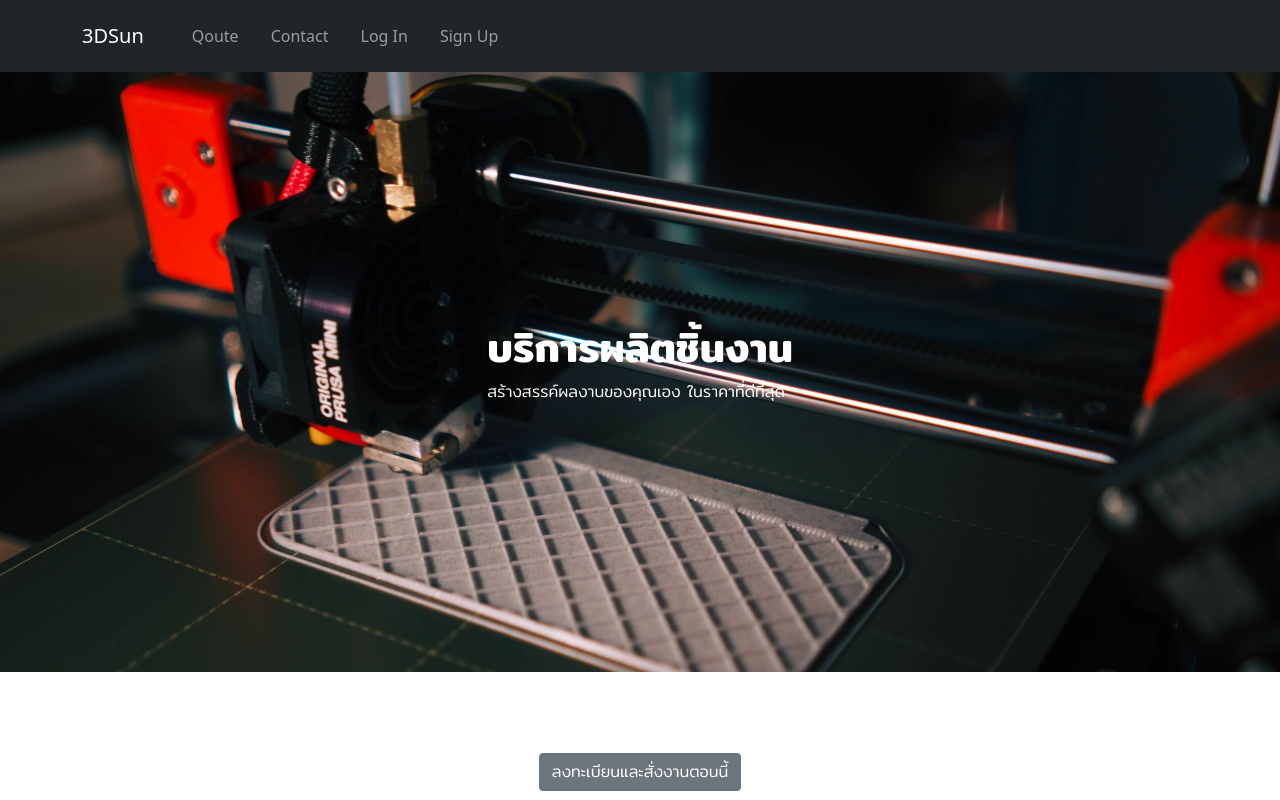
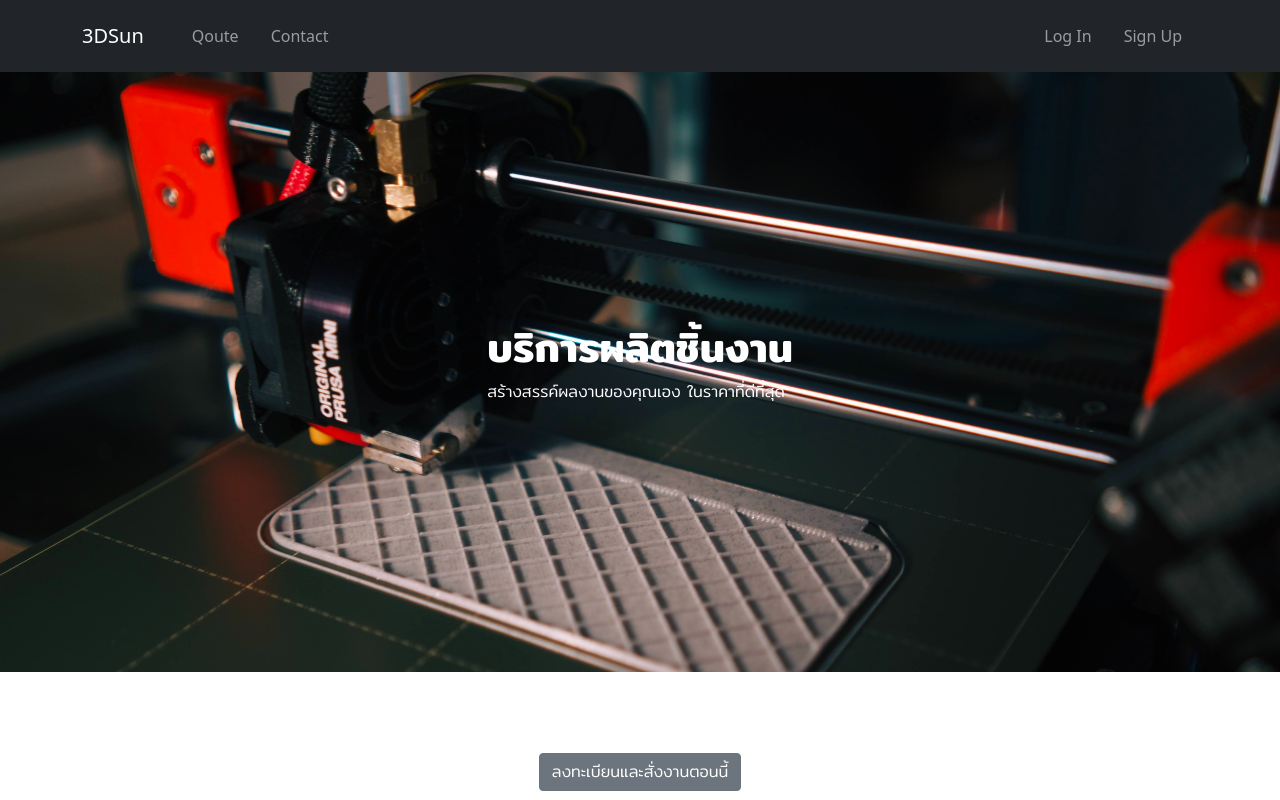
Before and after one commit to sun-23/React_3d_client_only, a React (Create React App) app: page / in a window 1280 px wide. Shown: the top 800 px of the page. Built offline with nearby package versions, Linux system fonts and the light colour scheme; no server answers; what three-orbit-controls, three-stl-loader would draw is missing.

Commit message:
fixed position nav

```diff
--- a/src/Component/NavBar.js
+++ b/src/Component/NavBar.js
@@ -26,20 +26,22 @@ export default function NavBar() {
                 <Link className="navbar-brand" to="/">3DSun</Link>
               </Navbar.Brand>
               <Navbar.Toggle aria-controls="basic-navbar-nav"/>
-              <Navbar.Collapse id="basic-navbar-nav">
-                <Nav className="mr-auto">
+              <Navbar.Collapse id="basic-navbar-nav w-100">
+                <Nav className="mr-auto w-100">
                   <Nav.Link>
                     <Link className="nav-link" to="/instantqoutation">Qoute</Link>
                   </Nav.Link>
                   <Nav.Link>
                     <Link className="nav-link" to="/contact">Contact</Link>
                   </Nav.Link>
+                </Nav>
+                <Nav className="ml-auto w-50 justify-content-end">
                   {currentUser ? (
                     <>
-                      <Nav.Link className="col">
+                      <Nav.Link>
                       <Link className="nav-link" to="/dashboard">{currentUser && currentUser.email}</Link>
                       </Nav.Link>
-                      <Nav.Link className="col">
+                      <Nav.Link>
                         <Button variant="link" onClick={handleLogout}>Log Out</Button>
                       </Nav.Link>
                     </>
```
